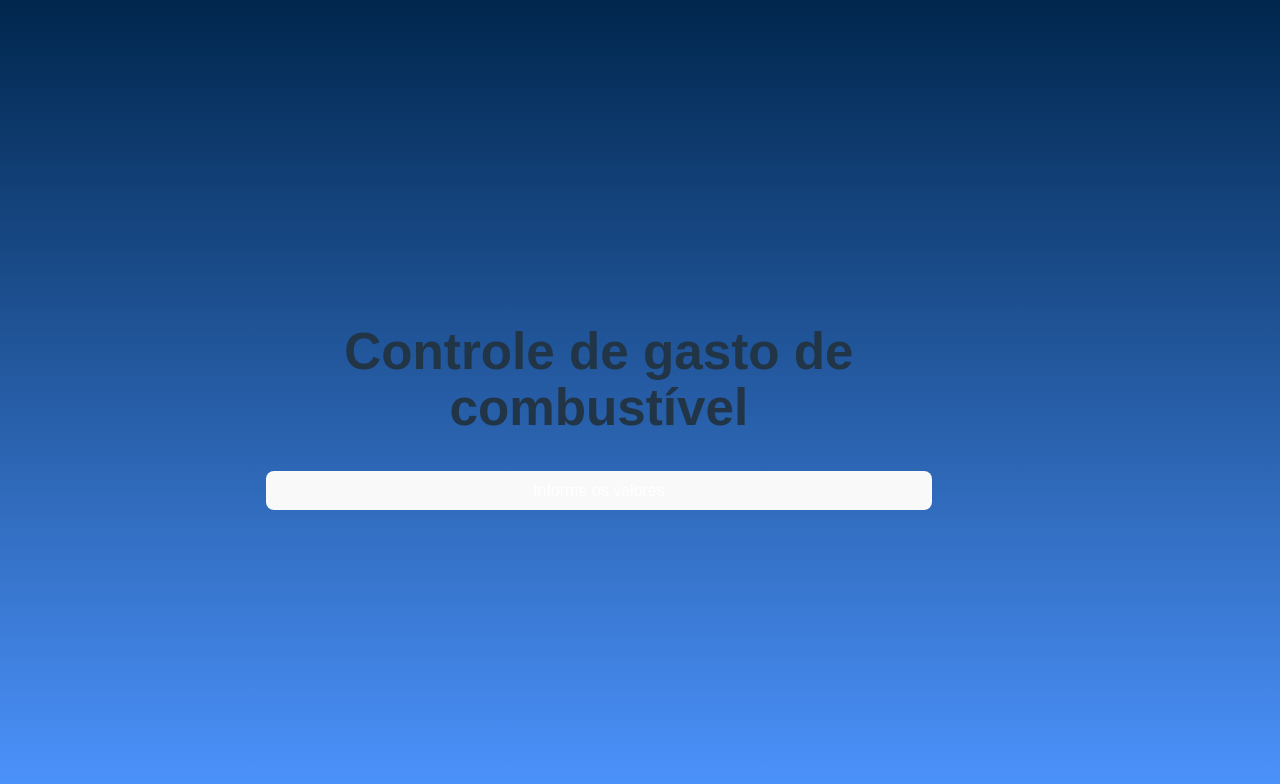
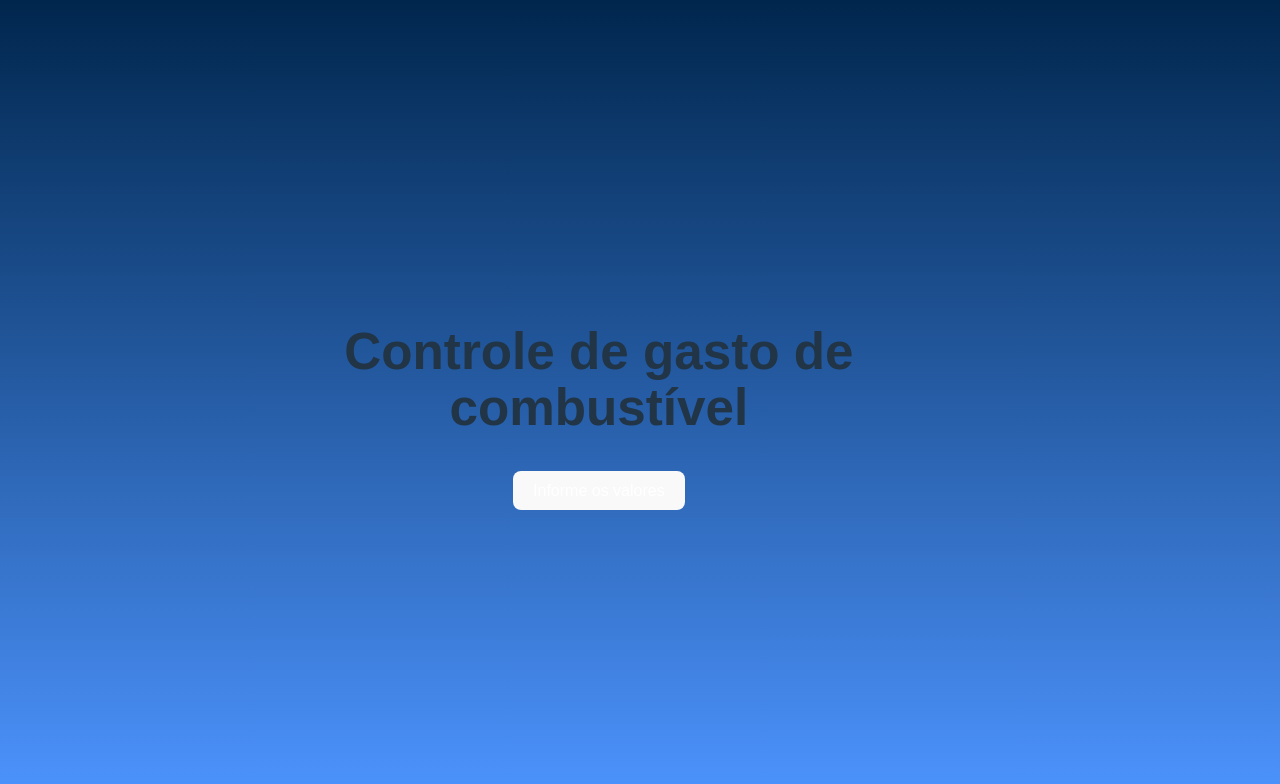
Before and after one commit to MarceloMederi/consumoCombustivelReact, a React (Vite) app in the folder concom/: page / in a window 1280 px wide. Shown: the top 784 px of the page. Built offline with nearby package versions, Linux system fonts and the light colour scheme.

Commit message:
Update App.css

```diff
--- a/concom/src/App.css
+++ b/concom/src/App.css
@@ -88,14 +88,9 @@ p {
     color: Yellow;
   }
 
-  button[type="button"] {
-  background-color: #000000; /* Preto */
-  }
-
   button {
     padding: 10px 20px;
-    background-color: #000000; /* Preto */
-    color: white;
+    background-color: black; /* Preto */
     border: none;
     border-radius: 5px;
     cursor: pointer;
@@ -111,37 +106,3 @@ p {
     transform: scale(0.95);
   }
 }
-
-@media only screen and (min-width: 599px) {
-  h1 {
-    font-size: 20px;
-  }
-
-  input[type="text"] {
-    width: 90%;
-    color: black;
-  }
-
-  button[type="button"] {
-  background-color: #000000; /* Preto */
-  }
-
-  button {
-    padding: 10px 20px;
-    background-color: #000000; /* Preto */
-    color: white;
-    border: none;
-    border-radius: 5px;
-    cursor: pointer;
-    transition: background-color 0.3s, transform 0.3s;
-    width: 90%;
-  }
-
-  button:hover {
-    background-color: #0056b3; /* Mesma cor de fundo ao passar o mouse */
-  }
-
-  button:active {
-    transform: scale(0.95);
-  }
-}
```
